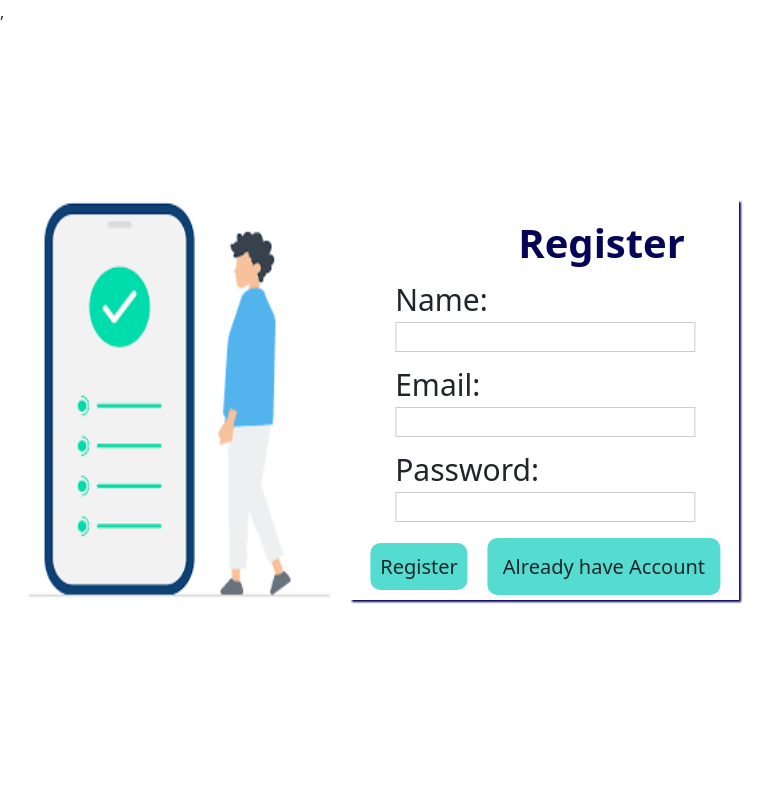
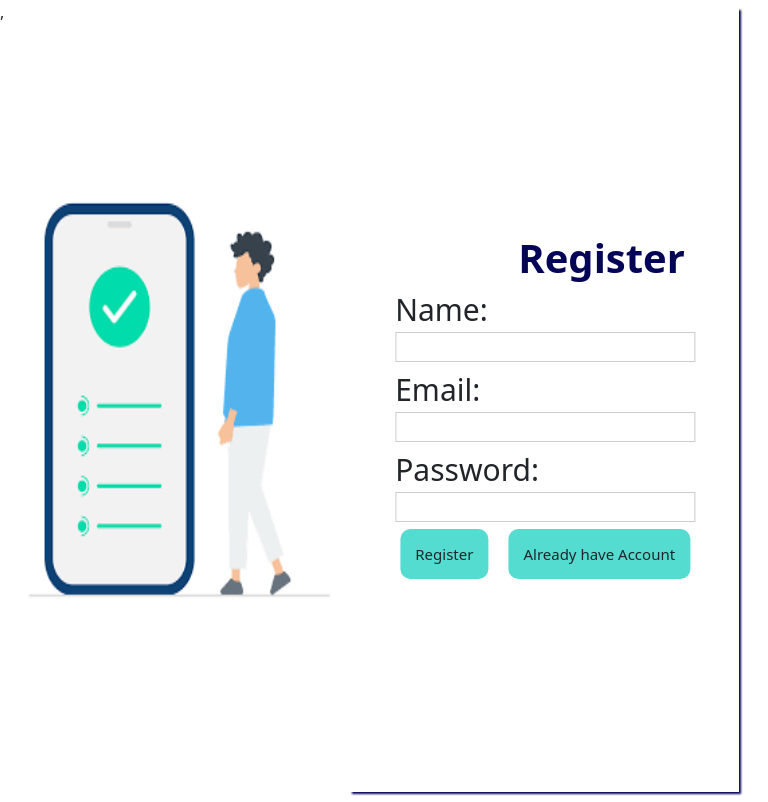
Before and after one commit to P-mahima/mernecommerce, a React (Vite) app: page /register in a window 768 px wide. Built offline with nearby package versions, Linux system fonts and the light colour scheme.

Commit message:
commiredit

```diff
--- a/src/Option/Combine.css
+++ b/src/Option/Combine.css
@@ -101,11 +101,11 @@
 @media screen and (min-width:760px) and (max-width:1100px){
     .cartImageItem{
         width: 70%;
-        height: 20vh;
+        height: 25vh;
     }
     .cartItemWomen{
         width: 30%;
-        height: 45vh;
+        height: 70vh;
         text-align: justify;
         /* padding: 5px; */
         /* flex-direction: column; */
--- a/src/Option/Online.css
+++ b/src/Option/Online.css
@@ -53,7 +53,7 @@
     width: 100%;
     height: 10vh;
     color: white;
-    font-size: 20px;
+    font-size: 10px;
     background-color: rgb(67, 67, 222);
     margin-bottom: 10px;
 }
@@ -84,6 +84,7 @@
 }
 .addtocart{
     width: 90%;
+    /* padding: 10px; */
 }
 .order{
     display: flex;
@@ -106,7 +107,7 @@
     }
     .cartItemmobile{
         width: 25%;
-        height: 50vh;
+        height: 75vh;
         text-align: justify;
         /* padding: 5px; */
         flex-direction: column;
@@ -126,7 +127,9 @@
         align-items: center;
     }
     .addtocart{
-        width: 90%;
+        width: 70%;
+        /* padding: 20px; */
+        /* height: 10vh; */
     }
 
 }
--- a/src/components/footer/Footer.jsx
+++ b/src/components/footer/Footer.jsx
@@ -28,7 +28,7 @@ const HomeFooter = () => {
             <div className='navigate'>
                 <h1 className='servicee'>Services</h1>
                 <button className='serviceItem' onClick={()=> Nav('/mobile')}><h3>Mobile</h3></button>
-                <button className='serviceItem' onClick={()=> Nav('/tv')}><h3>TV</h3></button>
+                {/* <button className='serviceItem' onClick={()=> Nav('/tv')}><h3>TV</h3></button> */}
                 <button className='serviceItem' onClick={()=> Nav('/menfashion')}><h3>Men</h3></button>
                 <button className='serviceItem' onClick={()=> Nav('/womenfashion')}><h3>Women</h3></button>
                 {/* <button className='service' onClick={()=> Nav('/Food')}><h3>F</h3></button> */}
--- a/src/pages/registration/Login.css
+++ b/src/pages/registration/Login.css
@@ -136,7 +136,7 @@ input[type="email"] {
 @media screen and (min-width:760px) and (max-width:1100px){
   .loginform{
     width: 80vw;
-    height: 35vh;
+    height: 85vh;
     /* text-align: center; */
     display: flex;
     flex-direction: column;
--- a/src/pages/registration/Signup.css
+++ b/src/pages/registration/Signup.css
@@ -138,13 +138,13 @@ input[type="email"] {
   }
   .loginformsignup{
     width: 90vw;
-    height: 50vh;
+    height: 98vh;
     /* text-align: center; */
     display: flex;
     flex-direction: column;
     justify-content: center;
     align-items: center;
-    gap: 10px;
+    gap: 5px;
     /* padding: 5px; */
     box-shadow: 2px 2px 2px rgb(5, 5, 88);
   }
@@ -154,13 +154,13 @@ input[type="email"] {
   width: 300px;
   height: 30px;
   border: 1px solid rgba(0, 0, 0, 0.2);
-  font-size: 20px;
+  font-size: 15px;
   font-family: 'Segoe UI', Tahoma, Geneva, Verdana, sans-serif;
 }
 .signupregister{
   background-color: rgb(84, 220, 209);
   /* width: 50vw; */
-  font-size: 20px;
+  font-size: 15px;
   padding: 15px;
   border-radius: 10px;
   /* text-align: left; */
@@ -168,12 +168,12 @@ input[type="email"] {
 .signupregist{
   background-color: rgb(84, 220, 209);
   /* width: 50px; */
-  font-size: 20px;
-  padding: 10px;
+  font-size: 15px;
+  padding: 15px;
   border-radius: 10px;
 
 }
 .flexdisplay{
-  padding-top: 20px;
+  padding-top: 15px;
 }
 }
```
